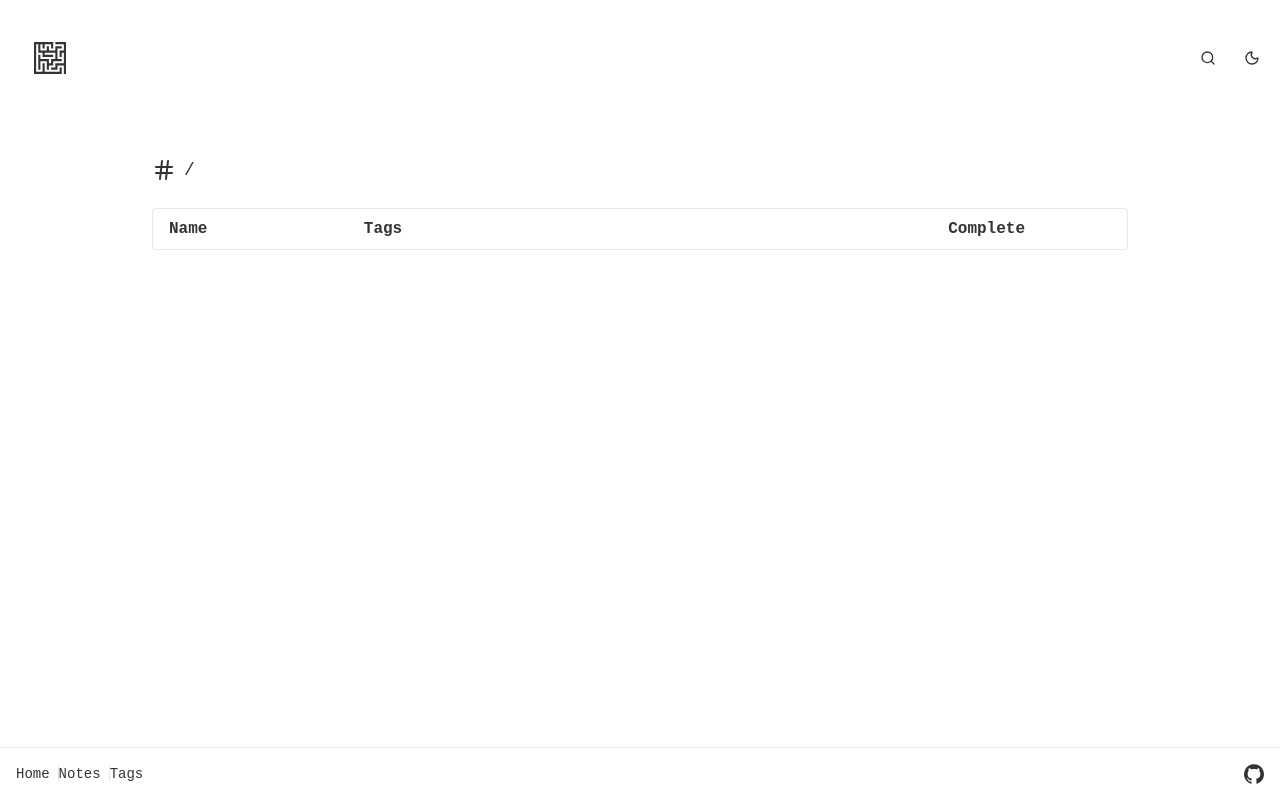
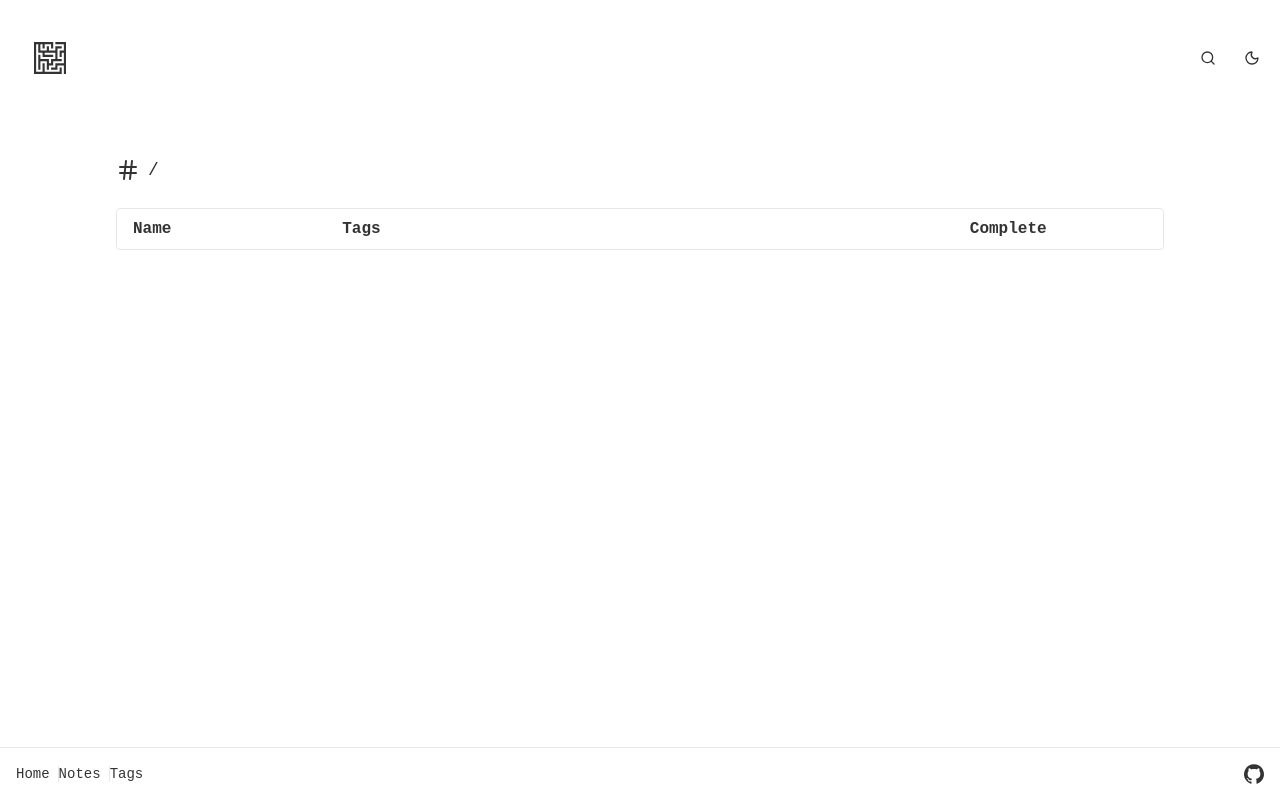
Before and after one commit to alieron/labyrinth, an Astro site: page /labyrinth/tags in a window 1280 px wide. Built offline with nearby package versions, Linux system fonts and the light colour scheme; Astro itself is replaced by a stand-in of ours.

Commit message:
Update tag pages to match layout changes

```diff
--- a/src/pages/tags/[...tag].astro
+++ b/src/pages/tags/[...tag].astro
@@ -96,7 +96,6 @@ const items: (tagEntry | noteEntry)[] = [
 ---
 
 <Layout>
-  <div class="flex-1 overflow-y-auto mx-auto">
   <div class="px-4 mb-4">
     <TagBreadcrumbs path={tag} />
     <div class="rounded-md border">
@@ -150,5 +149,4 @@ const items: (tagEntry | noteEntry)[] = [
       </table>
     </div>
   </div>
-  </div>
 </Layout>
--- a/src/pages/tags/index.astro
+++ b/src/pages/tags/index.astro
@@ -40,8 +40,7 @@ const items: tagEntry[] = [
 ---
 
 <Layout>
-  <div class="flex-1 max-w-5xl overflow-y-auto mx-auto">
-    <div class="px-6 mb-4">
+  <div class="px-4 mb-4">
     <TagBreadcrumbs path={""} />
     <div class="rounded-md border">
       <table class="table-fixed border-collapse w-full">
@@ -76,5 +75,4 @@ const items: tagEntry[] = [
       </table>
     </div>
   </div>
-  </div>
 </Layout>
```
Lines whose indentation alone changed are shown as unchanged.
